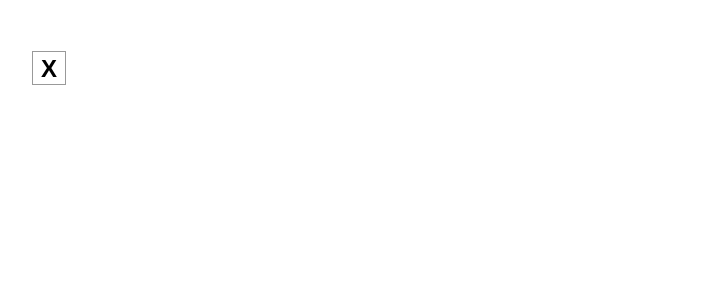
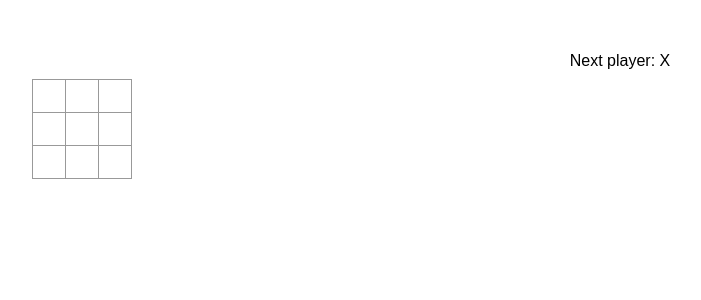
Before and after one commit to korryu3/react-sandbox, a React (Vite) app in the folder tic-tac-toe/: page / in a window 1280 px wide. Shown: the top 300 px of the page, without its empty margins (20-721 px from the left). Built offline with nearby package versions, Linux system fonts and the light colour scheme.

Commit message:
feat: 三目並べを実装

```diff
--- a/tic-tac-toe/src/App.tsx
+++ b/tic-tac-toe/src/App.tsx
@@ -1,7 +1,98 @@
+import { useState } from 'react';
+
 import './App.css'
 
+function Square({ value, onSquareClick }) {
+  // valueを変数として使用する際は、{}(JSXからJavaScriptに戻す)が必要
+  return (
+    <button
+      className="square"
+      onClick={onSquareClick}
+    >
+      {value}
+    </button>
+  );
+}
+
+function Board() {
+  // 現在の手番を追跡するためのstate
+  const [xIsNext, setXIsNext] = useState(true);
+  // 盤面
+  const [squares, setSquares] = useState(Array(9).fill(null));
+
+  function handleClick(i) {
+    const nextSquares = squares.slice();
+    if (squares[i] || calculateWinner(squares)) {
+      return;
+    }
+    if (xIsNext) {
+      nextSquares[i] = "X";
+    } else {
+      nextSquares[i] = "O";
+    }
+    setSquares(nextSquares);
+    setXIsNext(!xIsNext);  // 次の手番に切り替え
+  }
+
+  const winner = calculateWinner(squares);
+  let status;
+  if (winner === 'Draw') {
+    status = 'Game ended in a draw.';
+  } else if (winner) {
+    status = 'Winner: ' + winner;
+  } else {
+    status = 'Next player: ' + (xIsNext ? 'X' : 'O');
+  }
+
+  return (
+    <>
+      <div className="status">{status}</div>
+      <div className="board-row">
+          <Square value={squares[0]} onSquareClick={() => handleClick(0)} />
+          <Square value={squares[1]} onSquareClick={() => handleClick(1)} />
+          <Square value={squares[2]} onSquareClick={() => handleClick(2)} />
+        </div>
+      <div className="board-row">
+        <Square value={squares[3]} onSquareClick={() => handleClick(3)} />
+        <Square value={squares[4]} onSquareClick={() => handleClick(4)} />
+        <Square value={squares[5]} onSquareClick={() => handleClick(5)} />
+      </div>
+      <div className="board-row">
+        <Square value={squares[6]} onSquareClick={() => handleClick(6)} />
+        <Square value={squares[7]} onSquareClick={() => handleClick(7)} />
+        <Square value={squares[8]} onSquareClick={() => handleClick(8)} />
+      </div>
+    </>
+  );
+}
+
+function calculateWinner(squares) {
+  const lines = [
+    [0, 1, 2],
+    [3, 4, 5],
+    [6, 7, 8],
+    [0, 3, 6],
+    [1, 4, 7],
+    [2, 5, 8],
+    [0, 4, 8],
+    [2, 4, 6]
+  ];
+  for (let i = 0; i < lines.length; i++) {
+    const [a, b, c] = lines[i];
+    if (squares[a] && squares[a] === squares[b] && squares[a] === squares[c]) {
+      return squares[a];
+    }
+  }
+  if (squares.every(square => square !== null)) {
+    return 'Draw'; // 引き分け
+  }
+  return null;
+}
+
 function App() {
-  return <button className="square">X</button>;
+  return (
+    <Board />
+  )
 }
 
 export default App
```
